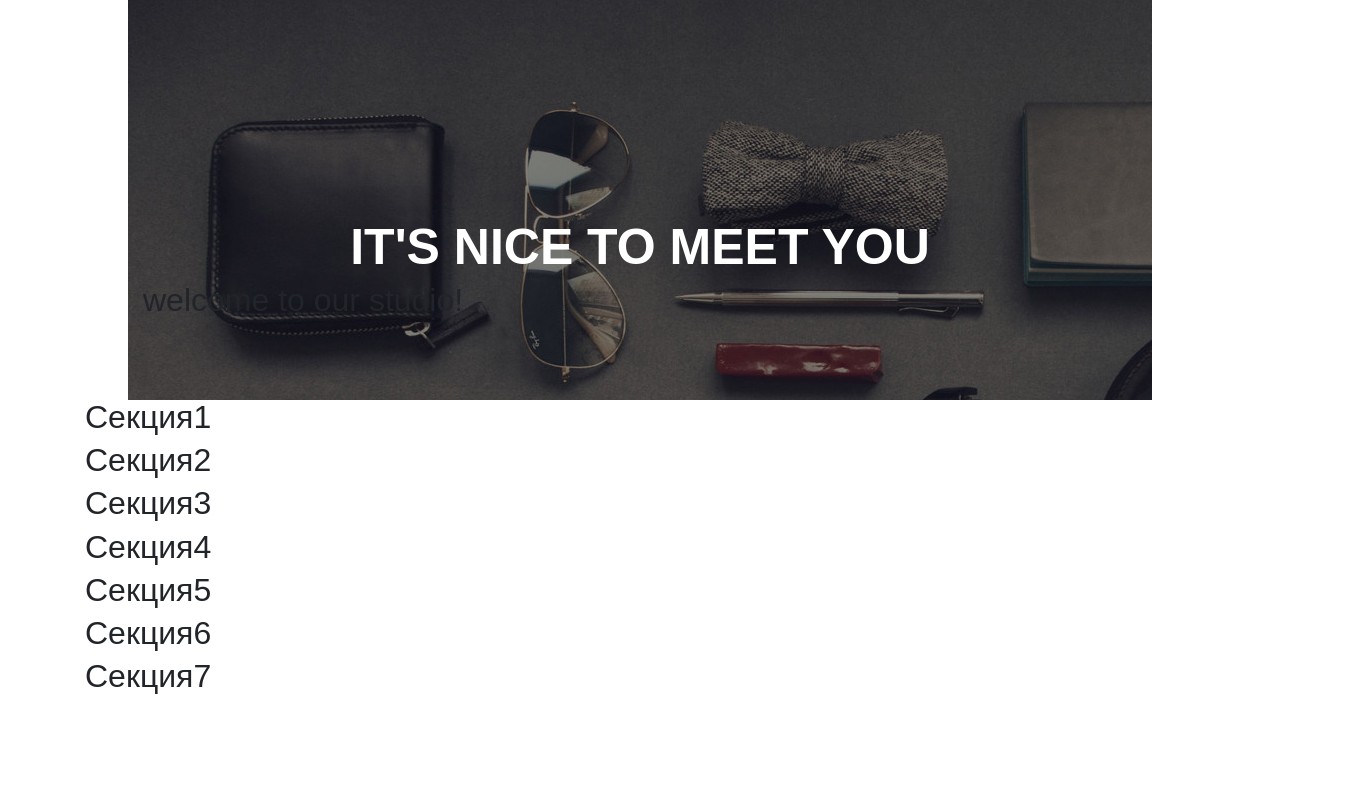
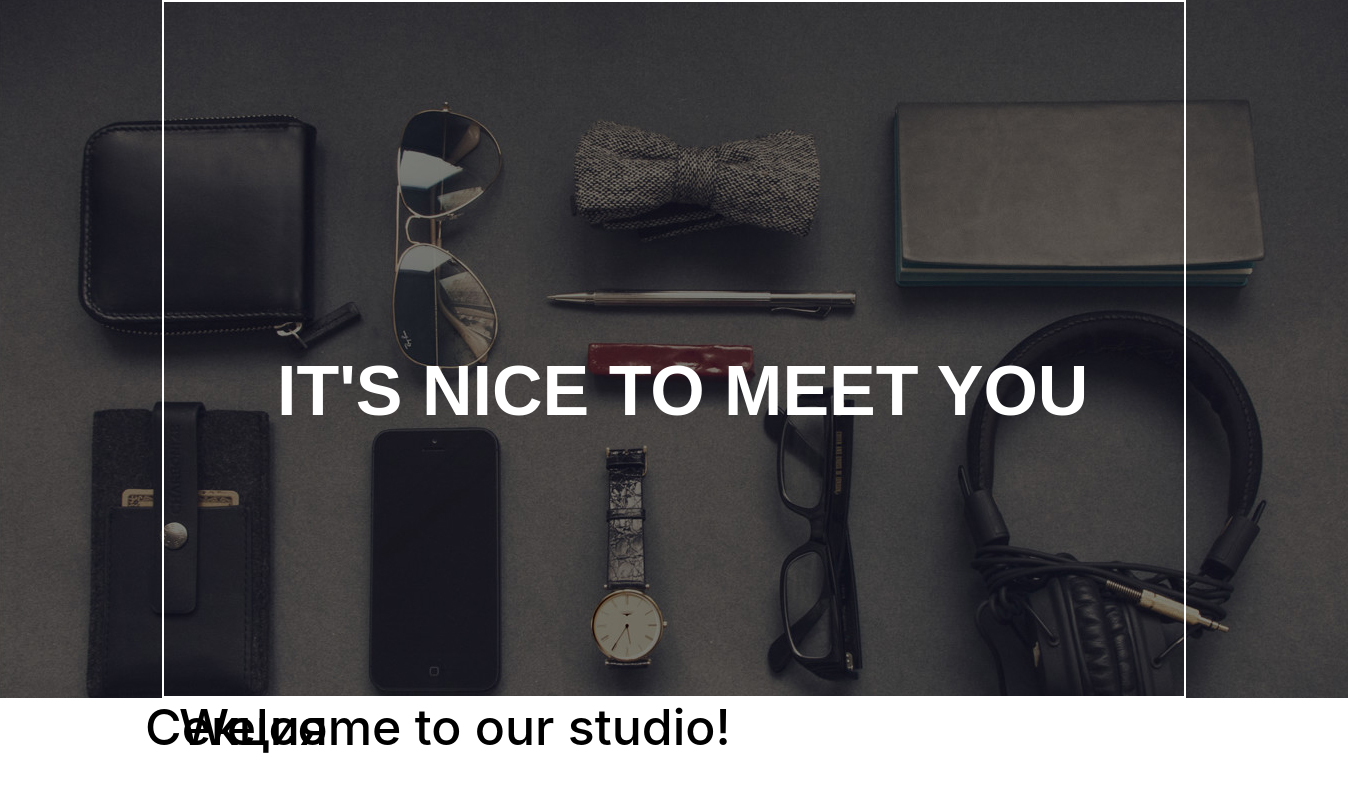
Before and after one commit to SergeD3/Gold, a plain HTML site: page index.html in a window 1280 px wide. Shown: the top 800 px of the page, 1348 px wide, since content can reach past the window. Drawn offline with nearby package versions, Linux system fonts and the light colour scheme.

Commit message:
current changes

```diff
--- a/css/style.css
+++ b/css/style.css
@@ -1,28 +1,46 @@
 body{
+  /*  background-color: orange;*/
+  margin: 0px;
   padding: 0px;
-  margin: 0px;
-  font-family: 'Arial', sans-serif;
+  box-sizing: border-box;
 
 }
-div{
-  box-sizing: border-box;
-}
 h1{
-  font-size: 50px;
+  font-size: 70px;
+  color: #ffffff;
+  /* text-align: center; */
+  text-transform: uppercase;
+  font-family: "Raleway", sans-serif;
   font-weight: bold;
-  text-transform: uppercase;
-  color: #fff;
-
-  text-align: center;
-  padding-top: 220px;
+  margin-top: 328px;
+  margin-left: 98px;
+  line-height: 1.75;
 
 }
+h2{
+  font-size: 50px;
+  color: black;
+}
+.container{
+width: 1024px;
+height: 698px;
+margin:0 auto;
+border: 2px solid white;
+}
 header{
-  width: 1024px;
-  height: 400px;
-  margin: auto;
-  background-image: url(../img/first-bg.jpg);
+  background: url(../img/first-bg.jpg) no-repeat;
+width: 1348px;
+height:698px;
+
 }
 .title{
-
+  font-size: 70px;
+  color: black;
+  /* text-align: center; */
+  text-transform: uppercase;
+  font-family: "Raleway", sans-serif;
+  font-weight: bold;
+  margin-top: 328px;
+  margin-left: 98px;
+  line-height: 1.75;
 }
--- a/index.html
+++ b/index.html
@@ -10,50 +10,65 @@
 	<link rel="stylesheet" href="libs/bootstrap/css/bootstrap.min.css">
 	<link rel="stylesheet" href="css/style.css">
 	<link rel="icon" href="img/favicon.png"  type="image/x-icon" />
-	<link href="https://fonts.googleapis.com/css?family=Raleway" rel="stylesheet">
+
+
+
 </head>
 <body>
 <header>
 	<div class="container">
 		<h1>it's nice to meet you</h1>
-		<h2 class="title">welcome to our studio!</h2>
+
+	</div>
+	<div class="container">
+		<h2>Welcome to our studio!</h2>
 	</div>
 </header>
 <section>
 	<div class="container">
-			<h2>Секция1</h2>
+		<h2>Секция</h2>
 	</div>
 </section>
 <section>
 	<div class="container">
-			<h2>Секция2</h2>
+		<h2>Секция</h2>
 	</div>
 </section>
 <section>
 	<div class="container">
-			<h2>Секция3</h2>
+		<h2>Секция</h2>
 	</div>
 </section>
 <section>
 	<div class="container">
-			<h2>Секция4</h2>
+		<h2>Секция</h2>
 	</div>
 </section>
 <section>
 	<div class="container">
-			<h2>Секция5</h2>
+		<h2>Секция</h2>
 	</div>
 </section>
 <section>
 	<div class="container">
-			<h2>Секция6</h2>
+		<h2>Секция</h2>
 	</div>
 </section>
 <footer>
 	<div class="container">
-			<h2>Секция7</h2>
+		<h2>Секция</h2>
 	</div>
 </footer>
 
+
+	<!-- Библиотека jQuery - необходима для Bootstrap плагинов -->
+	<script src="libs/jquery/jquery-1.11.2.min.js"></script>
+
+	<!-- Bootstrap JS скрипты -->
+	<script src="libs/bootstrap/js/bootstrap.min.js"></script>
+
+	<!-- Собственные JS скрипты -->
+	<script src="js/main.js"></script>
+
 </body>
 </html>
```
Lines whose indentation alone changed are shown as unchanged.
